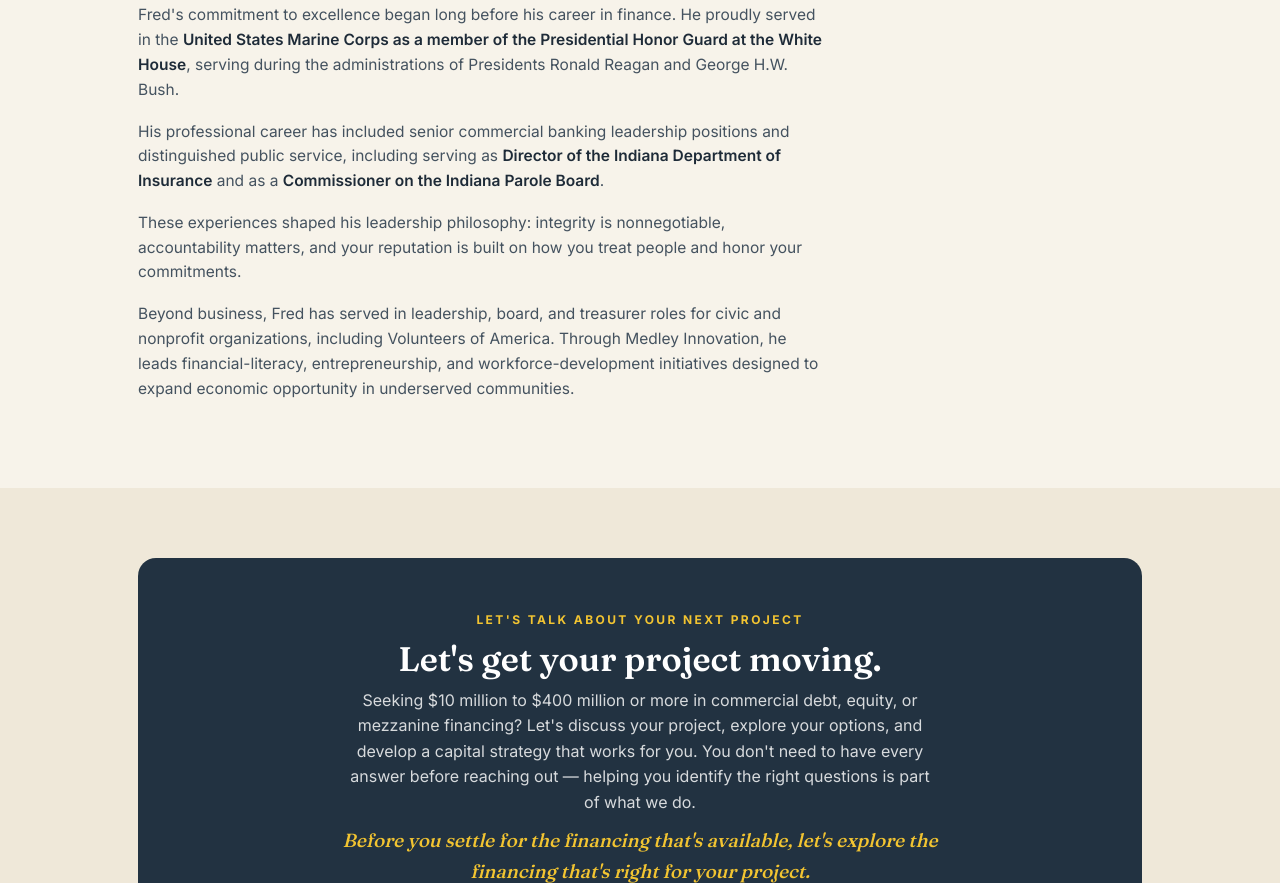
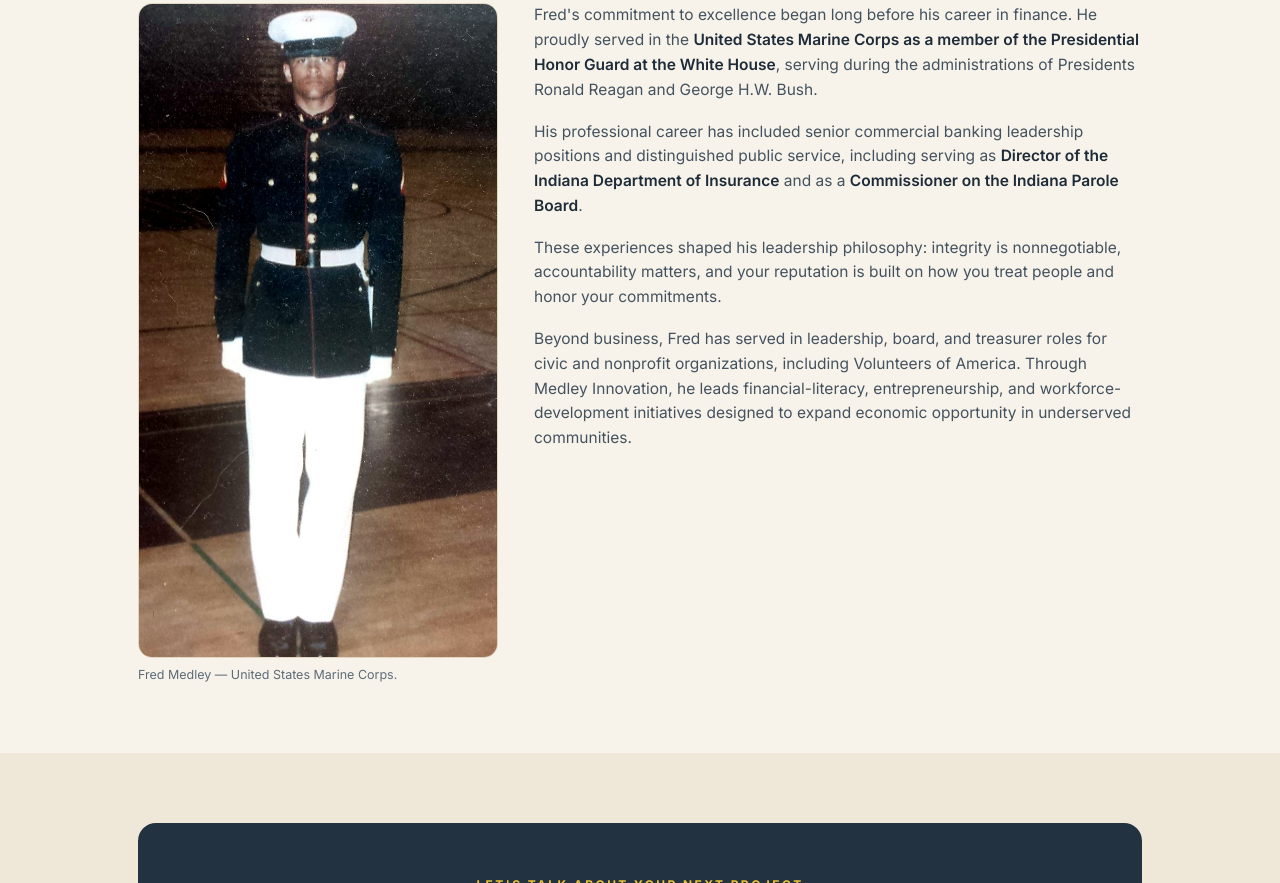
Before and after one commit to fmedley/themedleygroup, a plain HTML site: page about.html in a window 1280 px wide. Shown: the part 2667-3550 px from the top of the page. Drawn offline with Linux system fonts and the light colour scheme.

Commit message:
Add authentic USMC service photo to About page
Restore the Leadership section image using Fred's genuine Marine Corps
dress-blues service photograph (cropped from the framed original, glare
removed, fading corrected). Caption kept accurate to the image ("United
States Marine Corps"); the Honor Guard / White House detail remains in
the body text.

Co-Authored-By: Claude Opus 4.8 <noreply@anthropic.com>
Claude-Session: https://claude.ai/code/session_01XHKE5bGaTuysbpLABo8QGR

```diff
--- a/about.html
+++ b/about.html
@@ -185,12 +185,18 @@
 <section><div class="wrap">
   <span class="eyebrow2">Leadership &amp; Service</span>
   <h2>Leadership built on integrity, discipline, and service.</h2>
-  <div class="prose" style="max-width:72ch">
+  <div class="usmcrow">
+    <figure>
+      <img class="usmc" src="fred-medley-usmc.jpg" alt="Fred Medley in United States Marine Corps dress blues during his service">
+      <figcaption>Fred Medley — United States Marine Corps.</figcaption>
+    </figure>
+    <div class="prose">
       <p>Fred's commitment to excellence began long before his career in finance. He proudly served in the <span class="hl">United States Marine Corps as a member of the Presidential Honor Guard at the White House</span>, serving during the administrations of Presidents Ronald Reagan and George H.W. Bush.</p>
       <p>His professional career has included senior commercial banking leadership positions and distinguished public service, including serving as <span class="hl">Director of the Indiana Department of Insurance</span> and as a <span class="hl">Commissioner on the Indiana Parole Board</span>.</p>
       <p>These experiences shaped his leadership philosophy: integrity is nonnegotiable, accountability matters, and your reputation is built on how you treat people and honor your commitments.</p>
       <p>Beyond business, Fred has served in leadership, board, and treasurer roles for civic and nonprofit organizations, including Volunteers of America. Through Medley Innovation, he leads financial-literacy, entrepreneurship, and workforce-development initiatives designed to expand economic opportunity in underserved communities.</p>
     </div>
+  </div>
 </div></section>
 
 <section class="alt"><div class="wrap"><div class="cta">
```
Also changed, not shown: fred-medley-usmc.jpg (added).
